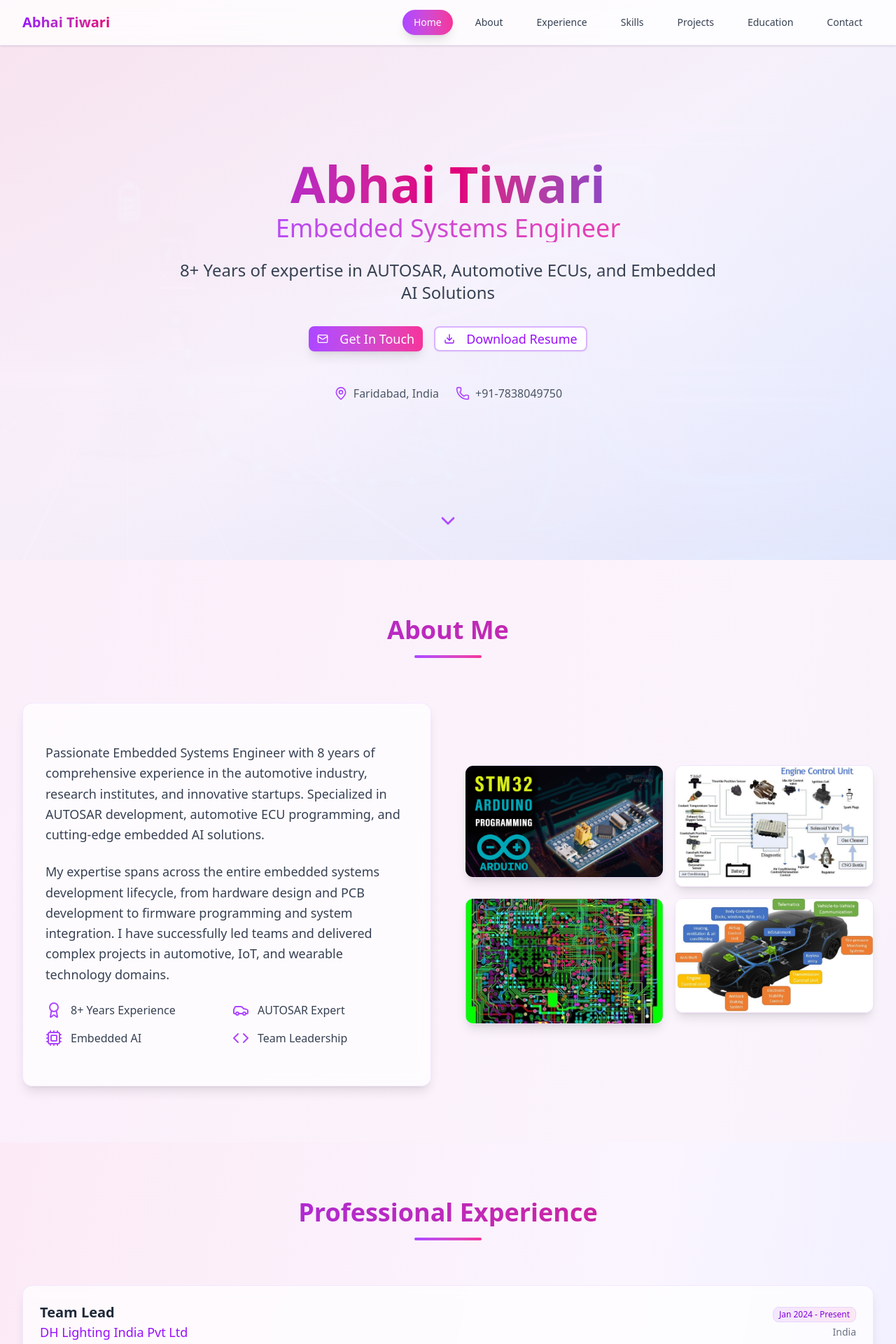
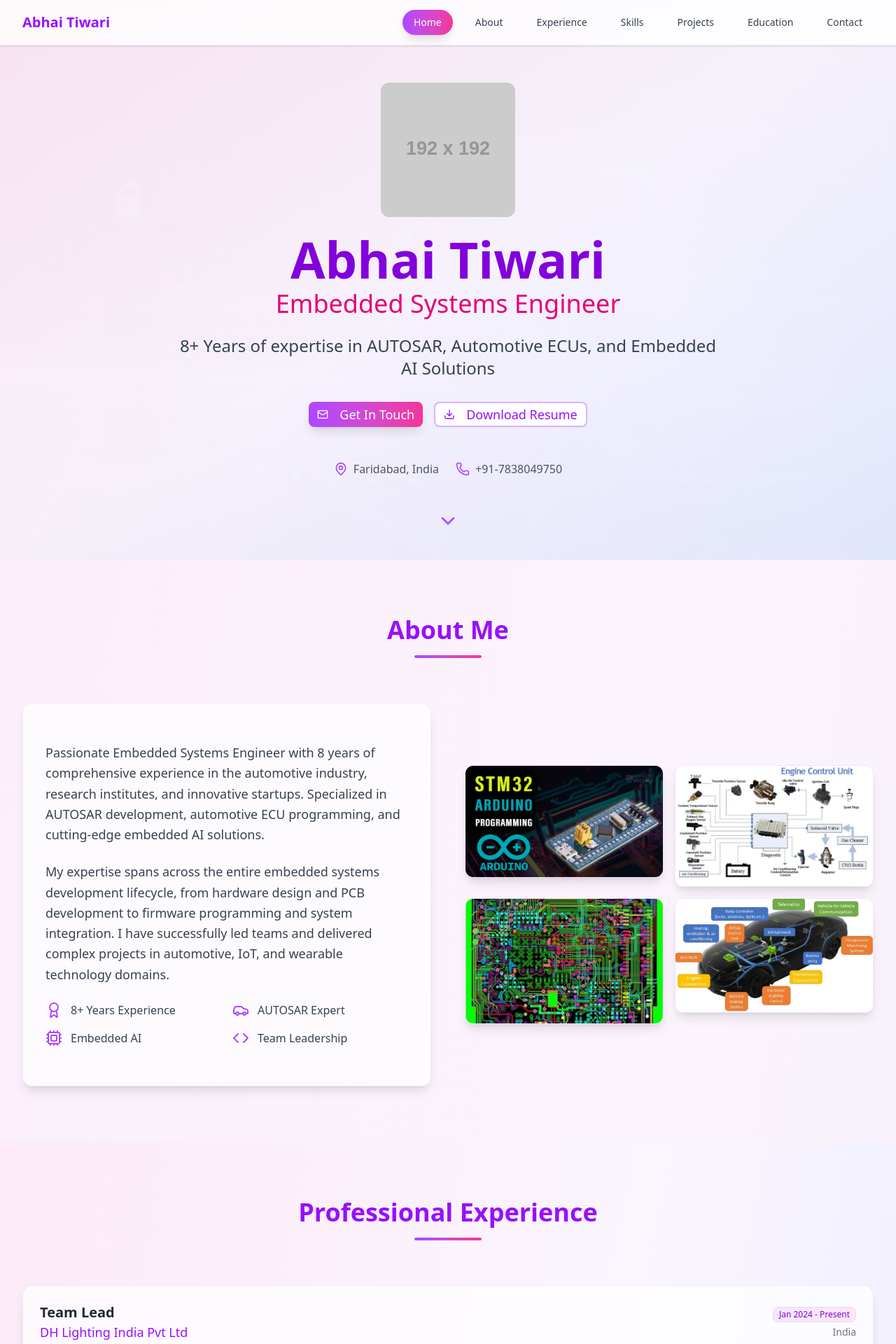
Before and after one commit to ABHAI-TIWARI/abhai-tiwari.github.io, a React (Vite) app: page / in a window 1280 px wide. Shown: the top 1920 px of the page at 70% size. Built offline with nearby package versions, Linux system fonts and the light colour scheme.

Commit message:
Remove local profile image and use placeholder URL

```diff
--- a/src/App.jsx
+++ b/src/App.jsx
@@ -174,7 +174,7 @@ function App() {
         <div className="max-w-7xl mx-auto px-4 sm:px-6 lg:px-8">
           <div className="flex justify-between items-center h-16">
             <div className="flex-shrink-0">
-              <h1 className="text-xl font-bold bg-gradient-to-r from-purple-600 to-pink-600 bg-clip-text text-transparent">
+              <h1 className="text-xl font-bold text-purple-600">
                 Abhai Tiwari
               </h1>
             </div>
@@ -242,11 +242,12 @@ function App() {
 
         <div className="relative z-10 text-center px-4 sm:px-6 lg:px-8 max-w-4xl mx-auto">
           <div className="animate-fade-in-up">
+            <img src="https://placehold.co/192x192" alt="Abhai Tiwari" className="w-48 h-48 rounded-full mx-auto mb-6 object-cover" />
             <h1 className="text-4xl sm:text-6xl lg:text-7xl font-bold mb-6">
-              <span className="block bg-gradient-to-r from-purple-600 via-pink-600 to-indigo-600 bg-clip-text text-transparent">
+              <span className="block text-purple-700">
                 Abhai Tiwari
               </span>
-              <span className="block text-2xl sm:text-3xl lg:text-4xl bg-gradient-to-r from-purple-500 to-pink-500 bg-clip-text text-transparent font-normal mt-2">
+              <span className="block text-2xl sm:text-3xl lg:text-4xl text-pink-600 font-normal mt-2">
                 Embedded Systems Engineer
               </span>
             </h1>
@@ -294,7 +295,7 @@ function App() {
       <section id="about" className="py-20 bg-gradient-to-r from-purple-50/50 to-pink-50/50">
         <div className="max-w-7xl mx-auto px-4 sm:px-6 lg:px-8">
           <div className="text-center mb-16">
-            <h2 className="text-3xl sm:text-4xl font-bold bg-gradient-to-r from-purple-600 to-pink-600 bg-clip-text text-transparent mb-4">
+            <h2 className="text-3xl sm:text-4xl font-bold text-purple-600 mb-4">
               About Me
             </h2>
             <div className="w-24 h-1 bg-gradient-to-r from-purple-500 to-pink-500 mx-auto rounded-full"></div>
@@ -366,7 +367,7 @@ function App() {
       <section id="experience" className="py-20">
         <div className="max-w-7xl mx-auto px-4 sm:px-6 lg:px-8">
           <div className="text-center mb-16">
-            <h2 className="text-3xl sm:text-4xl font-bold bg-gradient-to-r from-purple-600 to-pink-600 bg-clip-text text-transparent mb-4">
+            <h2 className="text-3xl sm:text-4xl font-bold text-purple-600 mb-4">
               Professional Experience
             </h2>
             <div className="w-24 h-1 bg-gradient-to-r from-purple-500 to-pink-500 mx-auto rounded-full"></div>
@@ -411,7 +412,7 @@ function App() {
       <section id="skills" className="py-20 bg-gradient-to-r from-purple-50/50 to-pink-50/50">
         <div className="max-w-7xl mx-auto px-4 sm:px-6 lg:px-8">
           <div className="text-center mb-16">
-            <h2 className="text-3xl sm:text-4xl font-bold bg-gradient-to-r from-purple-600 to-pink-600 bg-clip-text text-transparent mb-4">
+            <h2 className="text-3xl sm:text-4xl font-bold text-purple-600 mb-4">
               Technical Skills
             </h2>
             <div className="w-24 h-1 bg-gradient-to-r from-purple-500 to-pink-500 mx-auto rounded-full"></div>
@@ -448,7 +449,7 @@ function App() {
       <section id="projects" className="py-20">
         <div className="max-w-7xl mx-auto px-4 sm:px-6 lg:px-8">
           <div className="text-center mb-16">
-            <h2 className="text-3xl sm:text-4xl font-bold bg-gradient-to-r from-purple-600 to-pink-600 bg-clip-text text-transparent mb-4">
+            <h2 className="text-3xl sm:text-4xl font-bold text-purple-600 mb-4">
               Key Projects
             </h2>
             <div className="w-24 h-1 bg-gradient-to-r from-purple-500 to-pink-500 mx-auto rounded-full"></div>
@@ -458,7 +459,7 @@ function App() {
             {projects.map((project, index) => (
               <Card key={index} className="bg-white/70 backdrop-blur-sm border-purple-200/50 shadow-lg hover:shadow-xl transition-all duration-300 hover:scale-105 group">
                 <CardHeader>
-                  <CardTitle className="text-gray-800 text-xl group-hover:bg-gradient-to-r group-hover:from-purple-600 group-hover:to-pink-600 group-hover:bg-clip-text group-hover:text-transparent transition-all duration-300">
+                  <CardTitle className="text-gray-800 text-xl group-hover:text-purple-600 transition-all duration-300">
                     {project.title}
                   </CardTitle>
                   <CardDescription className="text-purple-600 font-medium">
@@ -489,7 +490,7 @@ function App() {
       <section id="education" className="py-20 bg-gradient-to-r from-purple-50/50 to-pink-50/50">
         <div className="max-w-7xl mx-auto px-4 sm:px-6 lg:px-8">
           <div className="text-center mb-16">
-            <h2 className="text-3xl sm:text-4xl font-bold bg-gradient-to-r from-purple-600 to-pink-600 bg-clip-text text-transparent mb-4">
+            <h2 className="text-3xl sm:text-4xl font-bold text-purple-600 mb-4">
               Education & Certifications
             </h2>
             <div className="w-24 h-1 bg-gradient-to-r from-purple-500 to-pink-500 mx-auto rounded-full"></div>
@@ -552,7 +553,7 @@ function App() {
       <section id="contact" className="py-20">
         <div className="max-w-7xl mx-auto px-4 sm:px-6 lg:px-8">
           <div className="text-center mb-16">
-            <h2 className="text-3xl sm:text-4xl font-bold bg-gradient-to-r from-purple-600 to-pink-600 bg-clip-text text-transparent mb-4">
+            <h2 className="text-3xl sm:text-4xl font-bold text-purple-600 mb-4">
               Get In Touch
             </h2>
             <div className="w-24 h-1 bg-gradient-to-r from-purple-500 to-pink-500 mx-auto rounded-full"></div>
```
